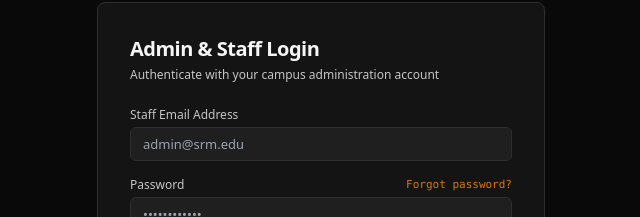
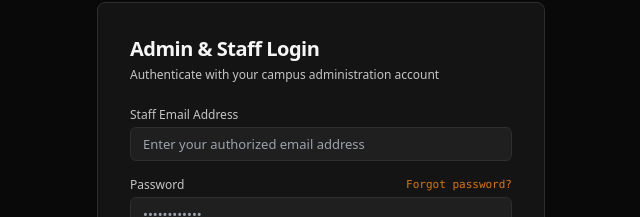
Before and after one commit to a7hu-15/lost-and-found, a React (Vite) app in the folder frontend/: page /admin/login in a window 1280 px wide. Shown: the part 248-465 px from the top of the page, without its empty margins (319-959 px from the left). Built offline with nearby package versions, Linux system fonts and the light colour scheme.

Commit message:
security(admin): Replace specific email placeholder with generic authorized email placeholder

```diff
--- a/frontend/src/pages/admin/AdminLogin.tsx
+++ b/frontend/src/pages/admin/AdminLogin.tsx
@@ -113,7 +113,7 @@ export const AdminLogin: React.FC = () => {
                     required
                     value={email}
                     onChange={(e) => setEmail(e.target.value)}
-                    placeholder="admin@srm.edu"
+                    placeholder="Enter your authorized email address"
                     className="admin-input w-full py-2 px-3 text-xs"
                   />
                 </div>
```
Also changed, not shown: 1 other file (tests, documents, lock files or other folders).
